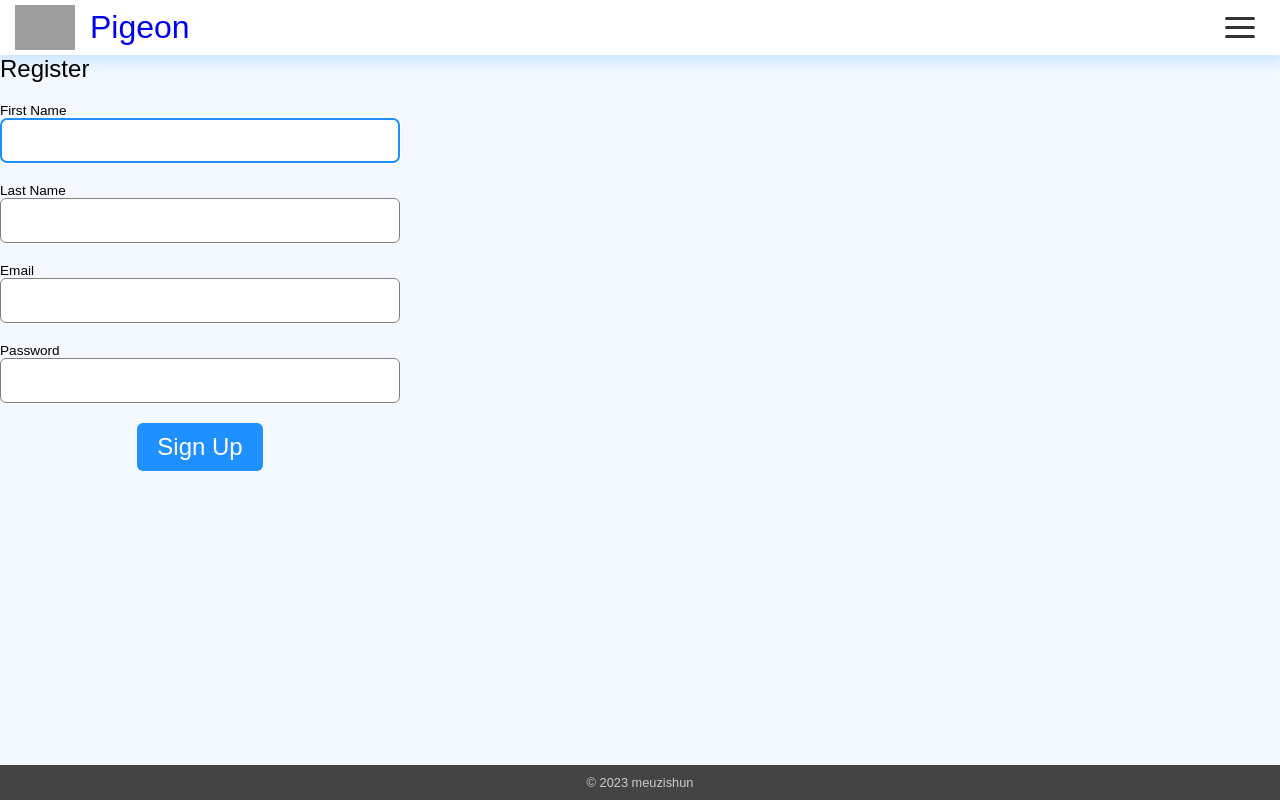
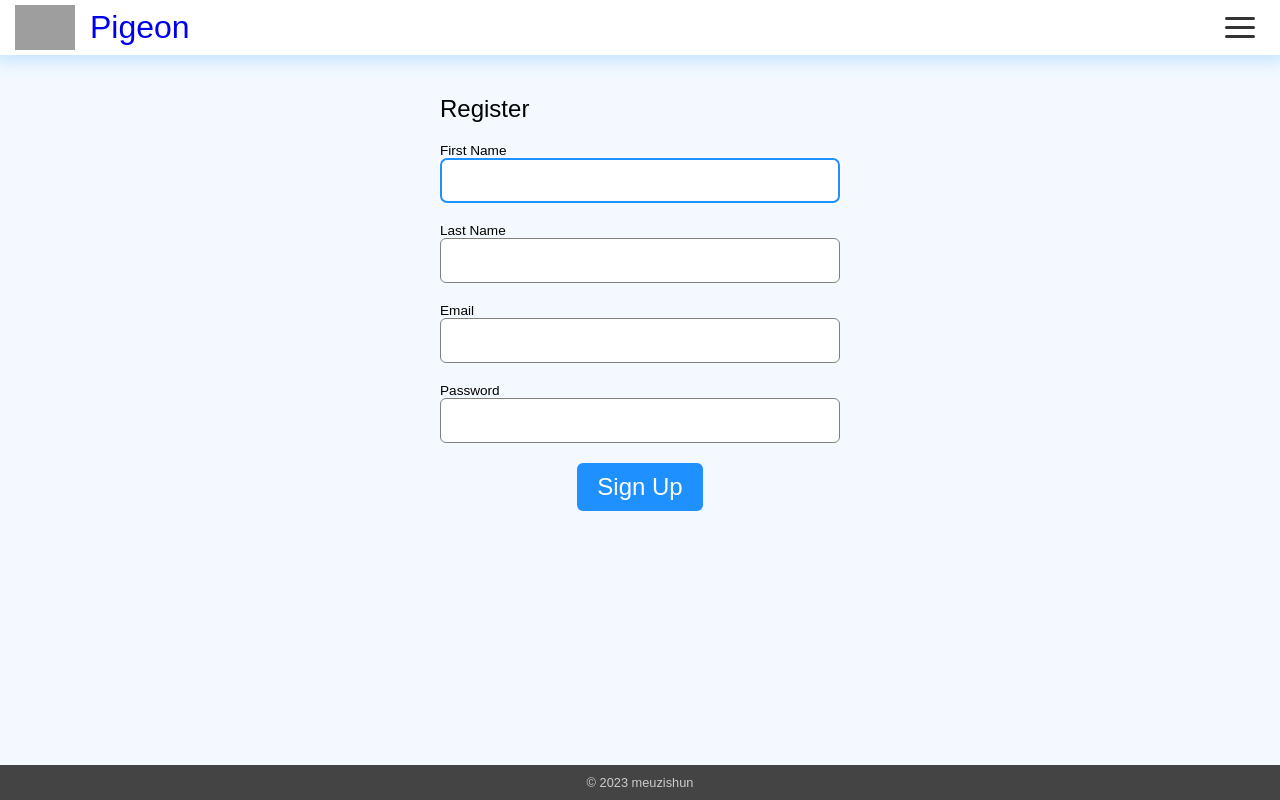
Before and after one commit to meuzishun/messaging_ui, a React (Vite) app: page /register in a window 1280 px wide. Built offline with nearby package versions, Linux system fonts and the light colour scheme; grey boxes are pictures that could not be loaded.

Commit message:
Refactor RegisterForm styles using grid instead of flexbox

```diff
--- a/src/components/RegisterForm/RegisterForm.module.scss
+++ b/src/components/RegisterForm/RegisterForm.module.scss
@@ -1,12 +1,14 @@
 @use '../../animations';
 
 .register-form {
-  flex-grow: 1;
-  display: flex;
-  flex-direction: column;
+  height: 100%;
+  display: grid;
+  grid-template: min-content auto / minmax(auto, 400px);
+  align-items: start;
+  justify-content: center;
+  padding: 20px;
+  padding-top: 5vh;
   gap: 20px;
-  justify-content: center;
-  max-width: 400px;
   @include animations.fade-in;
 
   h2 {
```
